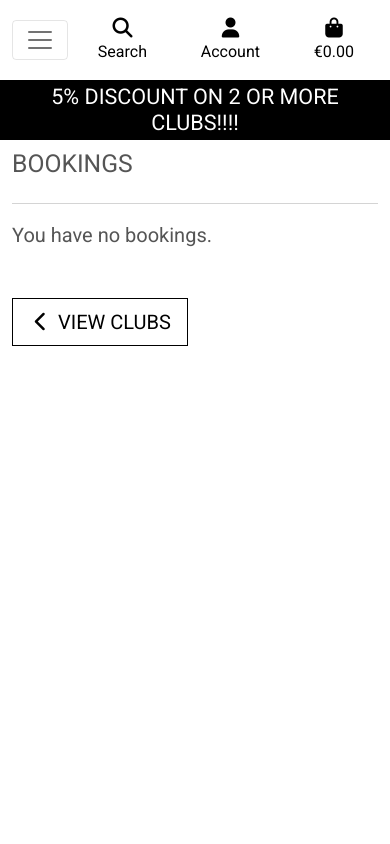
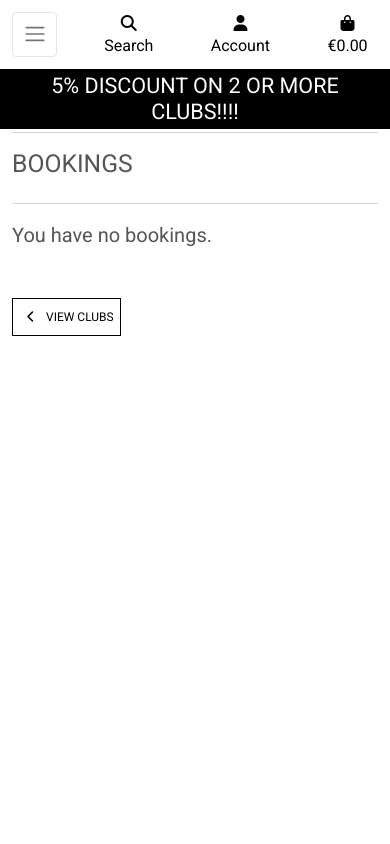
Before and after one commit to Verga1/after_skool, a Django app: page /bag/ in a window 390 px wide. Run offline with Django 3.2, Linux system fonts and the light colour scheme; some libraries are stand-ins or nearby versions.

Commit message:
shopping bag update for mobile view

```diff
--- /dev/null
+++ b/bag/templates/bag/club-image.html
@@ -0,0 +1,5 @@
+{% if item.club.image %}
+<img class="img-fluid rounded-0" src="{{ item.club.image.url }}" alt="{{ item.club.name }}">
+{% else %}
+<img class="img-fluid rounded-0" src="{{ MEDIA_URL }}noimage.png" alt="{{ item.club.name }}">
+{% endif %}
--- /dev/null
+++ b/bag/templates/bag/club-info.html
@@ -0,0 +1,2 @@
+<p class="my-0"><strong>{{ item.club.name }}</strong></p>
+<p class="my-0 small text-muted">SKU: {{ item.club.sku|upper }}</p>
--- a/static/css/base.css
+++ b/static/css/base.css
@@ -289,4 +289,40 @@ input[name='q']::placeholder {
     body {
         height: calc(100vh - 116px);
     }
+
+    .display-4.logo-font.text-black {
+        font-size: 2rem;
+    }
+
+    .nav-link {
+        padding: 0.15rem;
+    }
+
+    .nav-link i.fa-lg {
+        font-size: 1rem;
+    }
+
+    .navbar-toggler {
+        padding: .6rem .6rem;
+        font-size: 1rem;
+    }
+
+    #delivery-banner h4 {
+        font-size: .9rem;
+    }
+
+    .btn.btn-outline-black.rounded-0,
+    .btn.btn-black.rounded-0 {
+        padding: .375rem .375rem;
+    }
+
+    .btn.btn-outline-black.rounded-0.btn-lg,
+    .btn.btn-black.rounded-0.btn-lg {
+        padding: .375rem .375rem;
+        font-size: .75rem;
+    }
+
+    .increment-qty, .decrement-qty {
+        padding: .25rem .5rem !important;
+    }
 }
--- a/templates/includes/main-nav.html
+++ b/templates/includes/main-nav.html
@@ -1,5 +1,10 @@
 <div class="collapse navbar-collapse" id="main-nav">
     <ul class="navbar-nav w-auto mx-auto">
+        <li class="nav-item d-block d-md-none">
+            <a class="logo-font font-weight-bold nav-link text-black mr-5" href="{% url 'home' %}" id="home-link">
+                Home
+            </a>
+        </li>
         <li class="nav-item dropdown">
             <a class="logo-font font-weight-bold nav-link text-black mr-5" href="#" id="all-clubs-link" data-toggle="dropdown" aria-haspopup="true" aria-expanded="false">
                 All Clubs
--- a/templates/includes/mobile-top-header.html
+++ b/templates/includes/mobile-top-header.html
@@ -32,7 +32,7 @@
             {% if request.user.is_superuser %}
                 <a href="{% url 'add_club' %}" class="dropdown-item">Product Management</a>
             {% endif %}
-            <a href="" class="dropdown-item">My Profile</a>
+            <a href="{% url 'profile' %}" class="dropdown-item">My Profile</a>
             <a href="{% url 'account_logout' %}" class="dropdown-item">Logout</a>
         {% else %}
             <a href="{% url 'account_signup' %}" class="dropdown-item">Register</a>
```
Also changed, not shown: bag/templates/bag/bag-total.html (added, +8 -0 lines), bag/templates/bag/bag.html (+47 -57 lines), bag/templates/bag/checkout-buttons.html (added, +12 -0 lines), bag/templates/bag/quantity-form.html (added, +29 -0 lines), db.sqlite3.
